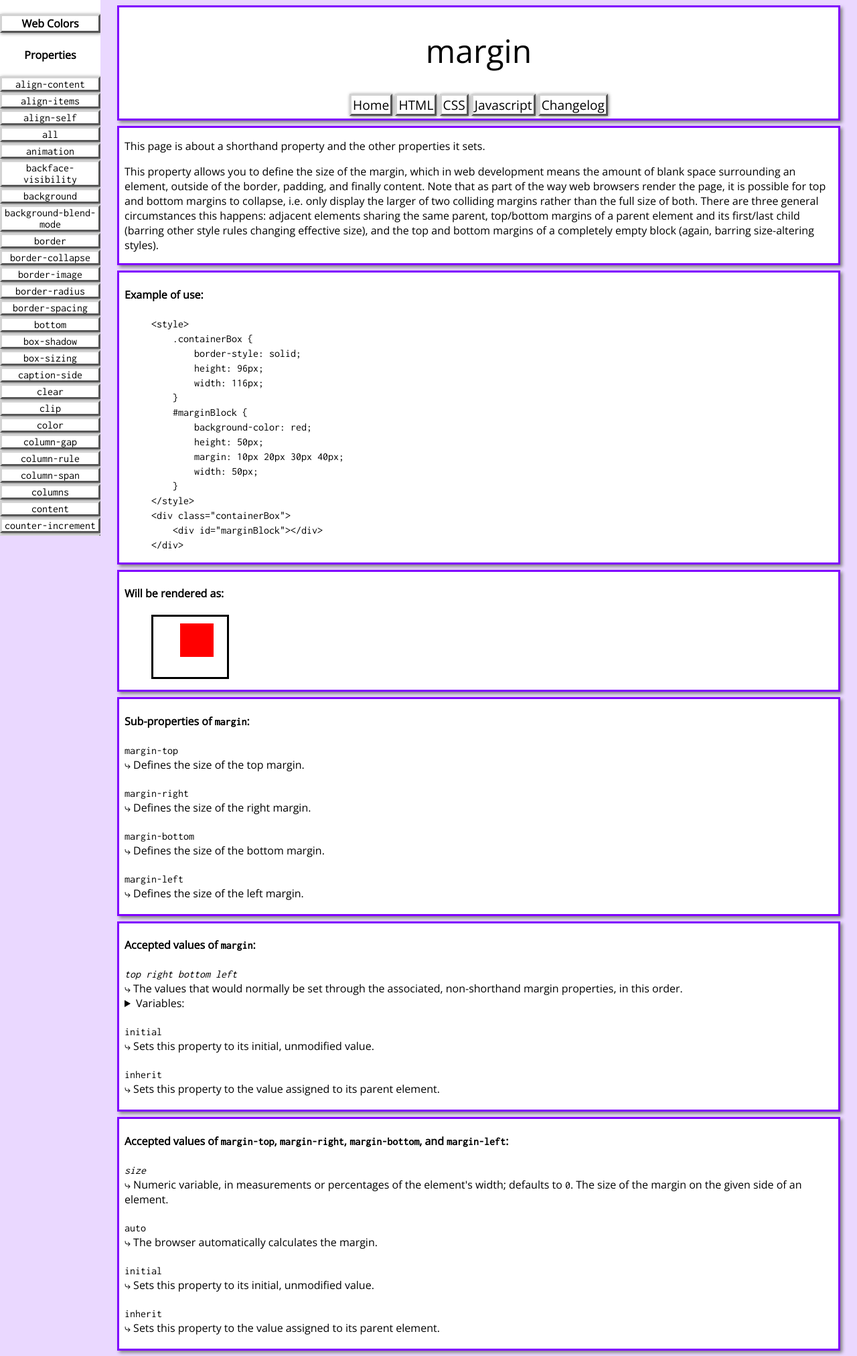
After one commit to VioletRose/Web-Code-Encyclopedia, a PHP site: page /css/margin.php in a window 1280 px wide. The commit adds this page. Shown: the whole page at 67% size. Run offline with PHP 8.4, Linux system fonts and the light colour scheme.

Commit message:
09/08/2016 Update
Additions:
css/margin.php
css/max-height.php
css/max-width.php
Changes:
css/csshead.php: Added links for margin, max-height, and max-width.
Fixes:
css/font.php: Corrected a missing description.

```diff
--- a/css/csshead.php
+++ b/css/csshead.php
@@ -56,6 +56,9 @@
 		<li><code><a href="/css/letter-spacing.php">letter-spacing</a></code></li>
 		<li><code><a href="/css/line-height.php">line-height</a></code></li>
 		<li><code><a href="/css/list-style.php">list-style</a></code></li>
+		<li><code><a href="/css/margin.php">margin</a></code></li>
+		<li><code><a href="/css/max-height.php">max-height</a></code></li>
+		<li><code><a href="/css/max-width.php">max-width</a></code></li>
 		<li><code><a class="needsAttn" href="/css/position.php">position</a></code></li>
 		<li><code><a class="needsAttn" href="/css/transform.php">transform</a></code></li>
 	</ul>
--- a/css/font.php
+++ b/css/font.php
@@ -58,7 +58,7 @@
 		<dl>
 			<dt><code><var>style</var> <var>variant</var> <var>weight</var> <var>size/line-height</var> <var>family</var></code></dt>
 			<dd>
-				&#10551;
+				&#10551; The values that would normally be set through the associated, non-shorthand font properties, in this order.
 				<details>
 					<summary>Variables:</summary>
 					<dl>
--- /dev/null
+++ b/css/margin.php
@@ -0,0 +1,124 @@
+<?php
+    $PAGE_NAME = 'margin';
+    require_once($_SERVER["DOCUMENT_ROOT"].'/css/csshead.php');
+?>
+<main>
+	<section>
+		<p>This page is about a shorthand property and the other properties it sets.</p>
+		<p>This property allows you to define the size of the margin, which in web development means the amount of blank space surrounding an element, outside of the border, padding, and finally content. Note that as part of the way web browsers render the page, it is possible for top and bottom margins to collapse, i.e. only display the larger of two colliding margins rather than the full size of both. There are three general circumstances this happens: adjacent elements sharing the same parent, top/bottom margins of a parent element and its first/last child (barring other style rules changing effective size), and the top and bottom margins of a completely empty block (again, barring size-altering styles).</p>
+	</section>
+	<section>
+		<h4>Example of use:</h4>
+		<figure class="exampleFigure">
+			<code>
+				&lt;style&gt;
+				<br>
+				&nbsp;&nbsp;&nbsp;&nbsp;.containerBox {
+				<br>
+				&nbsp;&nbsp;&nbsp;&nbsp;&nbsp;&nbsp;&nbsp;&nbsp;border-style: solid;
+				<br>
+				&nbsp;&nbsp;&nbsp;&nbsp;&nbsp;&nbsp;&nbsp;&nbsp;height: 96px;
+				<br>
+				&nbsp;&nbsp;&nbsp;&nbsp;&nbsp;&nbsp;&nbsp;&nbsp;width: 116px;
+				<br>
+				&nbsp;&nbsp;&nbsp;&nbsp;}
+				<br>
+				&nbsp;&nbsp;&nbsp;&nbsp;#marginBlock {
+				<br>
+				&nbsp;&nbsp;&nbsp;&nbsp;&nbsp;&nbsp;&nbsp;&nbsp;background-color: red;
+				<br>
+				&nbsp;&nbsp;&nbsp;&nbsp;&nbsp;&nbsp;&nbsp;&nbsp;height: 50px;
+				<br>
+				&nbsp;&nbsp;&nbsp;&nbsp;&nbsp;&nbsp;&nbsp;&nbsp;margin: 10px 20px 30px 40px;
+				<br>
+				&nbsp;&nbsp;&nbsp;&nbsp;&nbsp;&nbsp;&nbsp;&nbsp;width: 50px;
+				<br>
+				&nbsp;&nbsp;&nbsp;&nbsp;}
+				<br>
+				&lt;/style&gt;
+				<br>
+				&lt;div class="containerBox"&gt;
+				<br>
+				&nbsp;&nbsp;&nbsp;&nbsp;&lt;div id="marginBlock"&gt;&lt;/div&gt;
+				<br>
+				&lt;/div&gt;
+			</code>
+		</figure>
+	</section>
+	<section>
+		<h4>Will be rendered as:</h4>
+		<figure class="renderFigure">
+			<style>
+				.containerBox {
+					border-style: solid;
+					height: 96px;
+					width: 116px;
+				}
+				#marginBlock {
+					background-color: red;
+					height: 50px;
+					margin: 10px 20px 30px 40px;
+					width: 50px;
+				}
+			</style>
+			<div class="containerBox">
+				<div id="marginBlock"></div>
+			</div>
+		</figure>
+	</section>
+	<section>
+		<h4>Sub-properties of <code>margin</code>:</h4>
+		<dl>
+			<dt><code>margin-top</code></dt>
+			<dd>&#10551; Defines the size of the top margin.</dd>
+			<dt><code>margin-right</code></dt>
+			<dd>&#10551; Defines the size of the right margin.</dd>
+			<dt><code>margin-bottom</code></dt>
+			<dd>&#10551; Defines the size of the bottom margin.</dd>
+			<dt><code>margin-left</code></dt>
+			<dd>&#10551; Defines the size of the left margin.</dd>
+		</dl>
+	</section>
+	<section>
+		<h4>Accepted values of <code>margin</code>:</h4>
+		<dl>
+			<dt><code><var>top</var> <var>right</var> <var>bottom</var> <var>left</var></code></dt>
+			<dd>
+				&#10551; The values that would normally be set through the associated, non-shorthand margin properties, in this order.
+				<details>
+					<summary>Variables:</summary>
+					<dl>
+						<dt><code><var>top</var></code></dt>
+						<dd>&#10551; Required. The value of <code>margin-top</code>.</dd>
+						<dt><code><var>right</var></code></dt>
+						<dd>&#10551; Optional. The value of <code>margin-right</code>.</dd>
+						<dt><code><var>bottom</var></code></dt>
+						<dd>&#10551; Optional. The value of <code>margin-bottom</code>.</dd>
+						<dt><code><var>left</var></code></dt>
+						<dd>&#10551; Optional. The value of <code>margin-bottom</code>.</dd>
+					</dl>
+				</details>
+			</dd>
+			<dt><code>initial</code></dt>
+			<dd>&#10551; Sets this property to its initial, unmodified value.</dd>
+			<dt><code>inherit</code></dt>
+			<dd>&#10551; Sets this property to the value assigned to its parent element.</dd>
+		</dl>
+	</section>
+		<section>
+		<h4>Accepted values of <code>margin-top</code>, <code>margin-right</code>, <code>margin-bottom</code>, and <code>margin-left</code>:</h4>
+		<dl>
+			<dt><code><var>size</var></code></dt>
+			<dd>&#10551; Numeric variable, in measurements or percentages of the element's width; defaults to <code>0</code>. The size of the margin on the given side of an element.</dd>
+			<dt><code>auto</code></dt>
+			<dd>&#10551; The browser automatically calculates the margin.</dd>
+			<dt><code>initial</code></dt>
+			<dd>&#10551; Sets this property to its initial, unmodified value.</dd>
+			<dt><code>inherit</code></dt>
+			<dd>&#10551; Sets this property to the value assigned to its parent element.</dd>
+		</dl>
+	</section>
+</main>
+<?php
+    require_once($_SERVER["DOCUMENT_ROOT"].'/genericfoot.php');
+?>
```
Also changed, not shown: css/max-height.php (added, +72 -0 lines), css/max-width.php (added, +72 -0 lines), changelog.txt, 1 other file.
